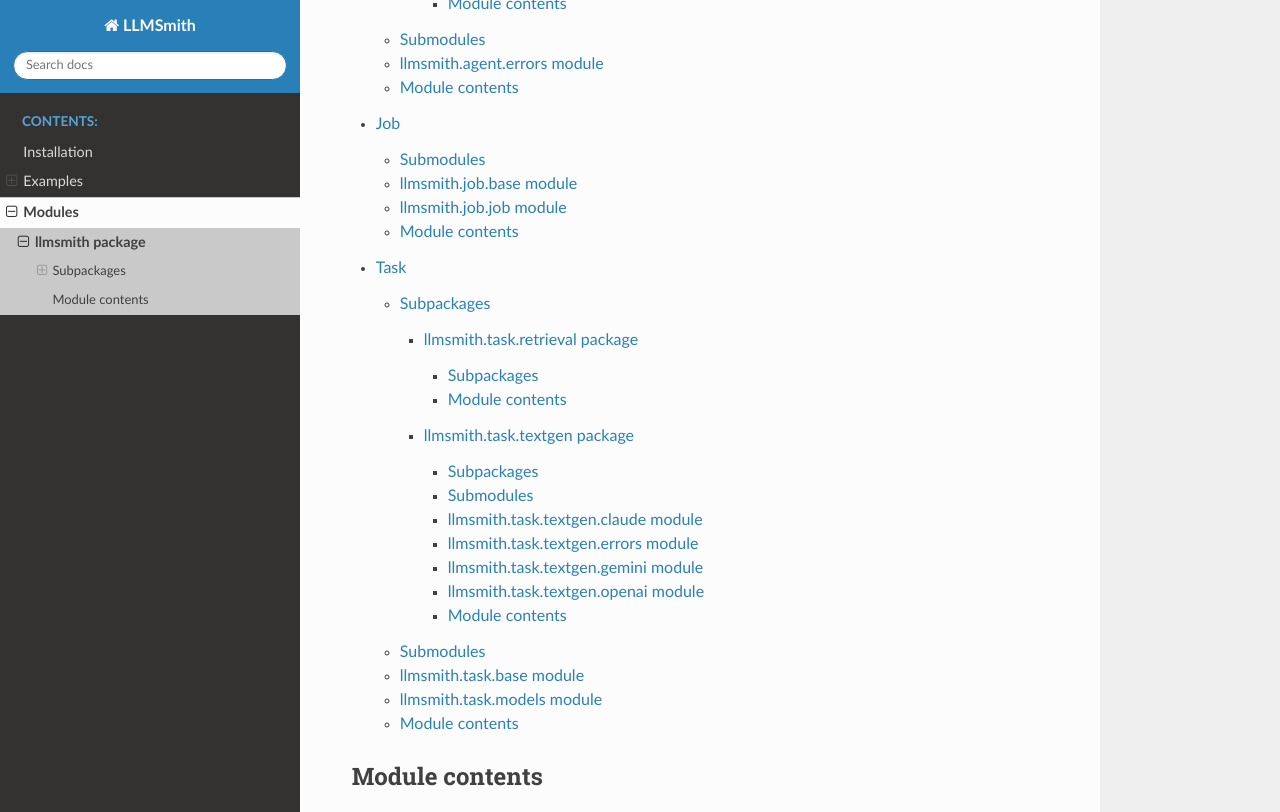
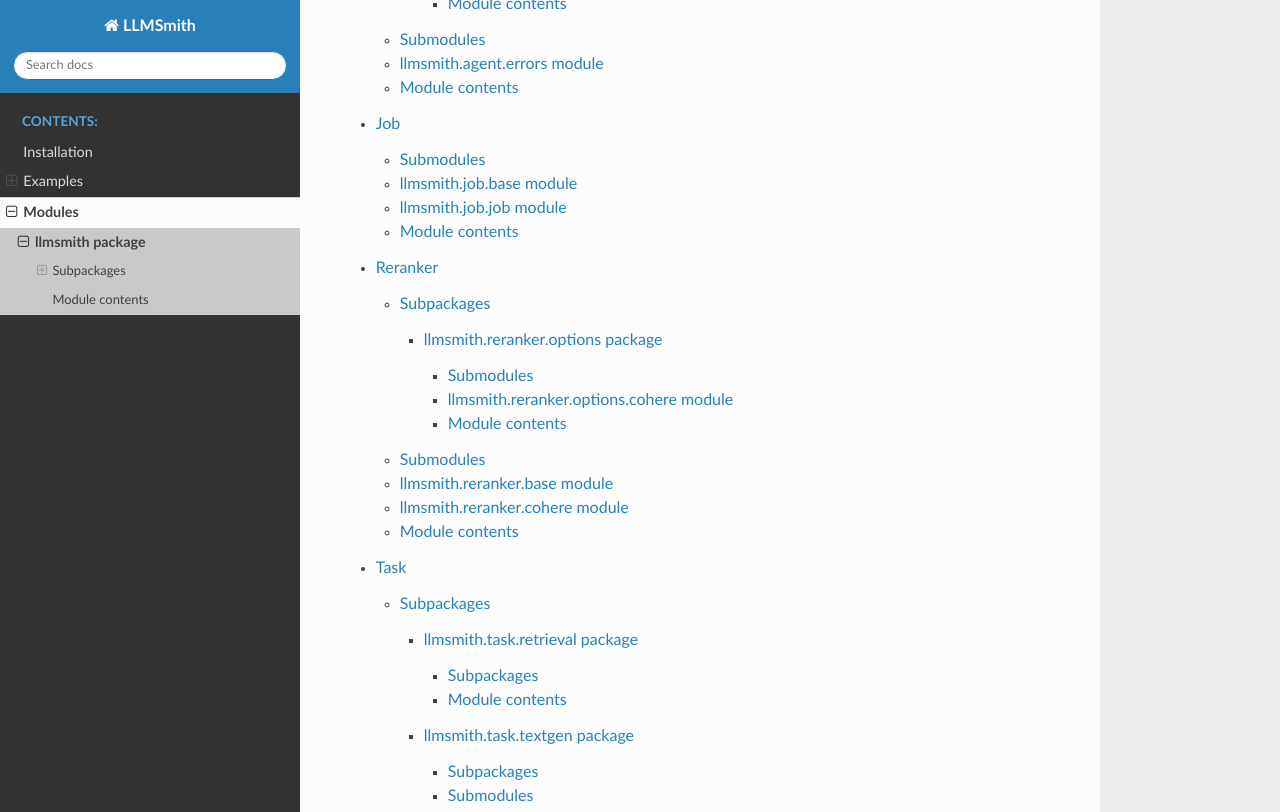
Before and after one commit to dheerajgopi/llmsmith, a Sphinx documentation site: the page built from docs/source/llmsmith.rst, in a window 1280 px wide and 900 px high, scrolled down 572 px, cut to the strip 0-812 px from the top of the window. Built offline with Sphinx 7.4.7 and the Read the Docs theme 2.0.0, drawn with Linux system fonts in a browser that asks for light colours.

Commit message:
docs: Add documentation for Cohere reranker

```diff
--- /dev/null
+++ b/docs/source/llmsmith.reranker.options.rst
@@ -0,0 +1,21 @@
+llmsmith.reranker.options package
+=================================
+
+Submodules
+----------
+
+llmsmith.reranker.options.cohere module
+---------------------------------------
+
+.. automodule:: llmsmith.reranker.options.cohere
+   :members:
+   :undoc-members:
+   :show-inheritance:
+
+Module contents
+---------------
+
+.. automodule:: llmsmith.reranker.options
+   :members:
+   :undoc-members:
+   :show-inheritance:
--- /dev/null
+++ b/docs/source/llmsmith.reranker.rst
@@ -0,0 +1,37 @@
+Reranker
+========
+
+Subpackages
+-----------
+
+.. toctree::
+   :maxdepth: 4
+
+   llmsmith.reranker.options
+
+Submodules
+----------
+
+llmsmith.reranker.base module
+-----------------------------
+
+.. automodule:: llmsmith.reranker.base
+   :members:
+   :undoc-members:
+   :show-inheritance:
+
+llmsmith.reranker.cohere module
+-------------------------------
+
+.. automodule:: llmsmith.reranker.cohere
+   :members:
+   :undoc-members:
+   :show-inheritance:
+
+Module contents
+---------------
+
+.. automodule:: llmsmith.reranker
+   :members:
+   :undoc-members:
+   :show-inheritance:
--- a/docs/source/llmsmith.rst
+++ b/docs/source/llmsmith.rst
@@ -9,6 +9,7 @@ Subpackages
 
    llmsmith.agent
    llmsmith.job
+   llmsmith.reranker
    llmsmith.task
 
 Module contents
```
